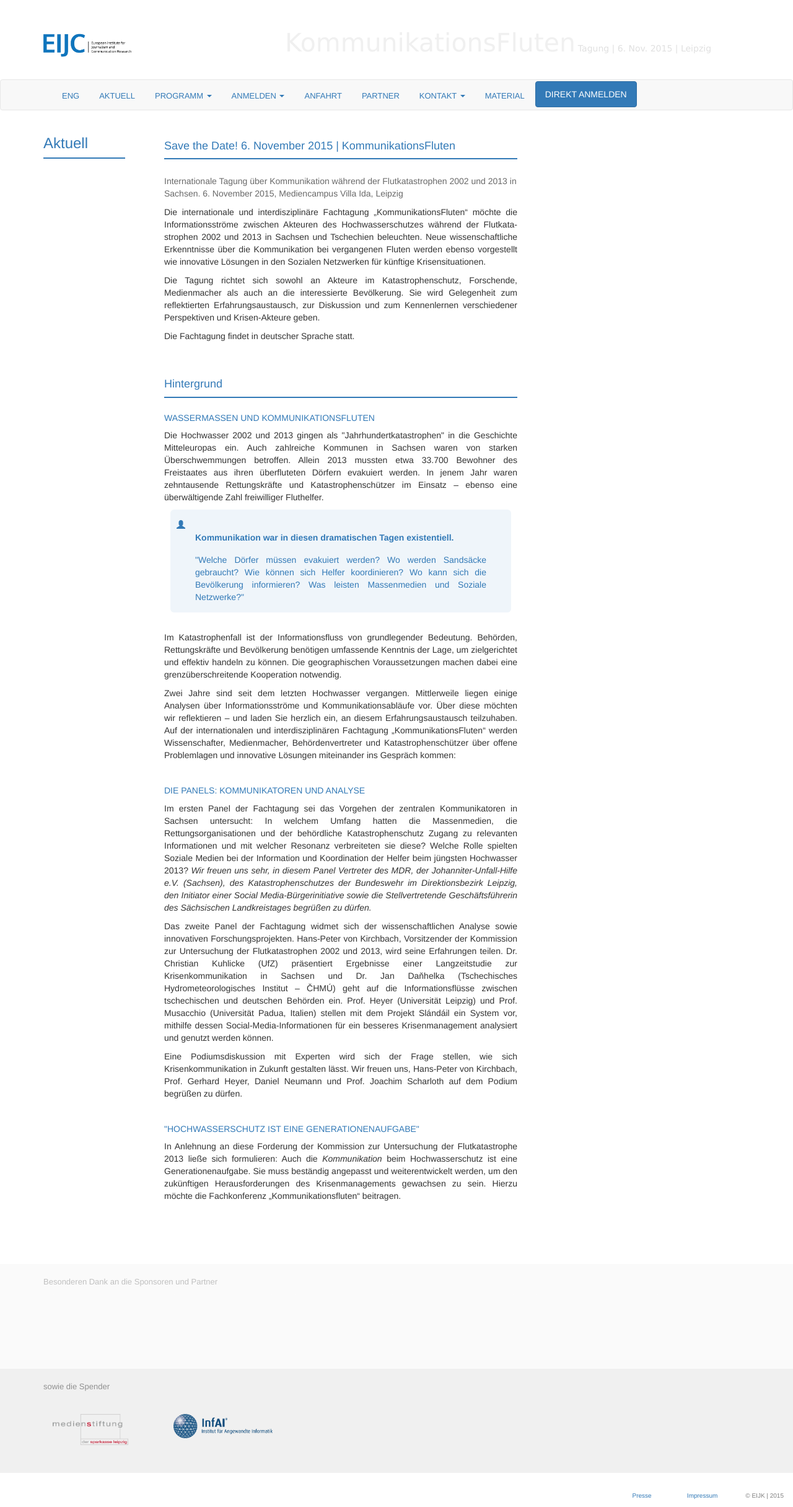
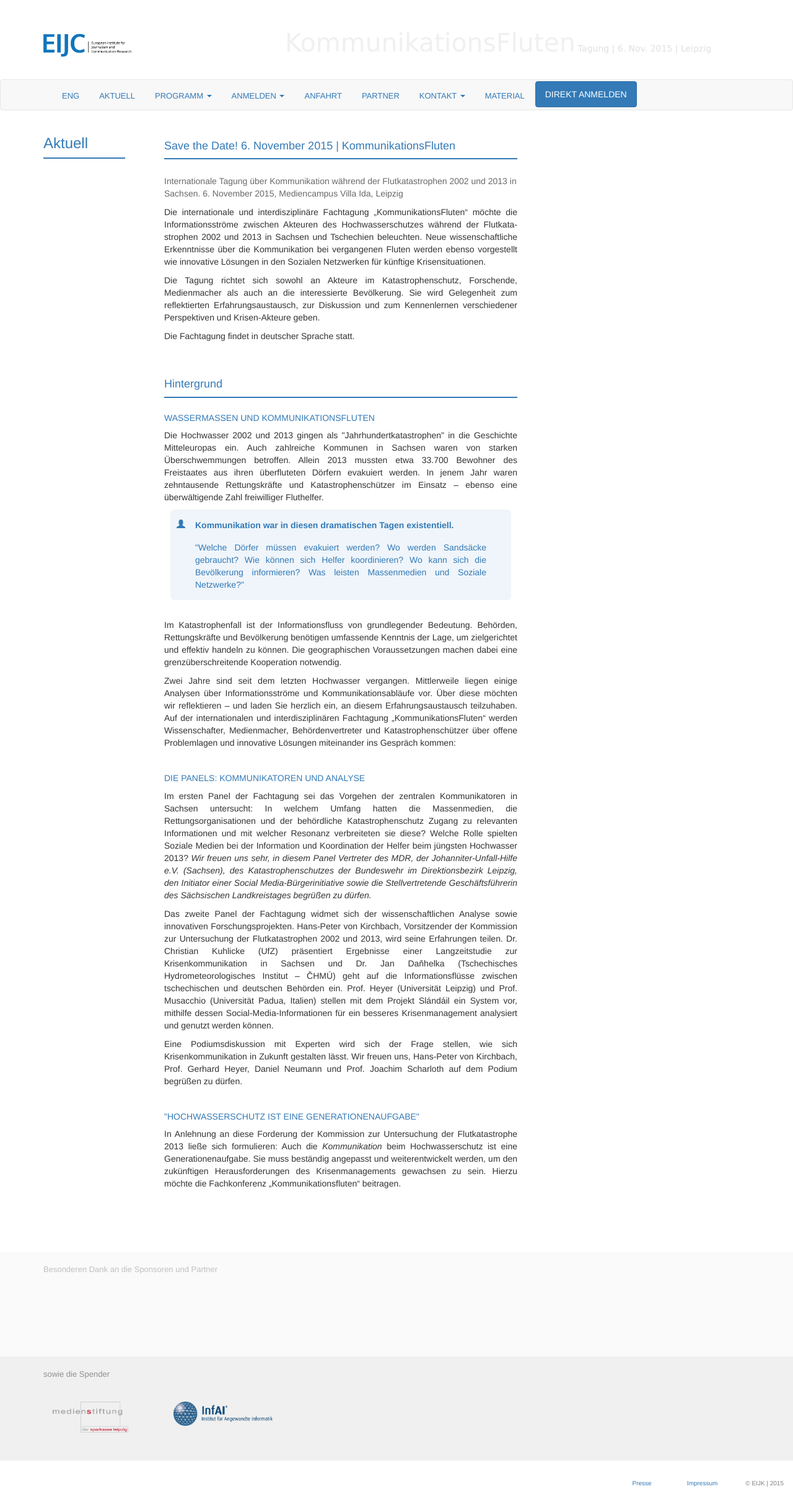
Before and after one commit to susedev/test, a Jekyll site: the page built from konferenz-kommunikationsfluten.html, in a window 1280 px wide. Shown: the whole page at 62% size. Built offline with Jekyll 4.4.1, drawn with Linux system fonts in a browser that asks for light colours; nearby versions of some CDN libraries.

Commit message:
Update konferenz-kommunikationsfluten.html

```diff
--- a/konferenz-kommunikationsfluten.html
+++ b/konferenz-kommunikationsfluten.html
@@ -25,7 +25,7 @@ title: Aktuell
 
 
 <div class="jumbotron" style="max-width: 550px; background-color: #eff5fa; color:#337AB7; padding: 15px 40px; border: 1px; text-align: justify; margin-left:auto; margin-right: auto; ">
-  <span class="glyphicon glyphicon-user" style="margin-left: -30px;" aria-hidden="true"></span><p style="font-size: 14px; font-weight: bold;"> Kommunikation war in diesen dramatischen Tagen existentiell.</p>
+  <span class="glyphicon glyphicon-user" style="margin-left: -30px; float: left;" aria-hidden="true"></span><p style="font-size: 14px; font-weight: bold;"> Kommunikation war in diesen dramatischen Tagen existentiell.</p>
   <div class="box" style="height:1px; color: #E7E7E7"></div>
   &quot;Welche D&ouml;rfer m&uuml;ssen evakuiert werden? Wo werden Sands&auml;cke gebraucht? Wie k&ouml;nnen sich Helfer koordinieren? Wo kann sich die Bev&ouml;lkerung informieren? Was leisten Massenmedien und Soziale Netzwerke?&quot;</div>
 
```
